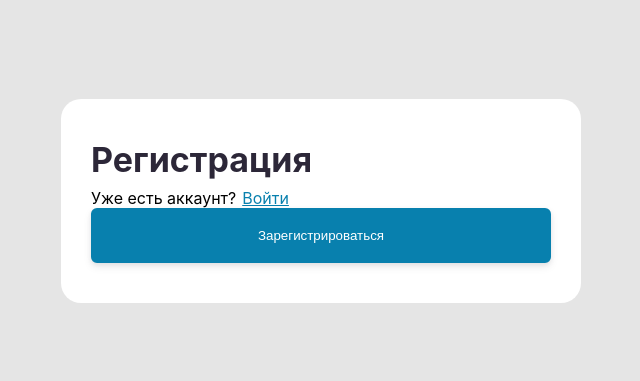
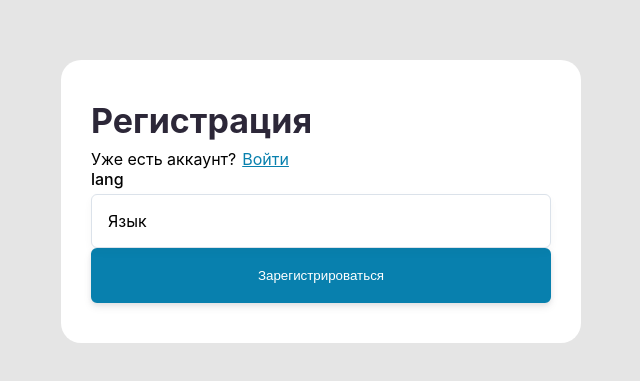
Before and after one commit to ZackFox/test-form, a React (Create React App) app: page / in a window 1280 px wide. Shown: the part 199-580 px from the top of the page, without its empty margins (319-959 px from the left). Built offline with nearby package versions, Linux system fonts and the light colour scheme.

Commit message:
add select

```diff
--- /dev/null
+++ b/src/components/Select/Select.css
@@ -0,0 +1,51 @@
+.select {
+  position: relative;
+}
+
+.select label {
+  display: block;
+  margin-bottom: 5px;
+  font-weight: 500;
+}
+
+.select_input {
+  padding: 16px;
+  cursor: pointer;
+  background: #ffffff;
+  border: 1px solid #dbe2ea;
+  box-sizing: border-box;
+  box-shadow: 0px 4px 8px rgba(44, 39, 56, 0.04);
+  border-radius: 6px;
+}
+
+.select_input:active,
+.select_input--active {
+  border: 2px solid #0880ae;
+}
+
+.select_dropdown {
+  display: none;
+  position: absolute;
+  left: 0px;
+  top: 85px;
+  width: 100%;
+  background: #ffffff;
+  border: 1px solid #dbe2ea;
+  box-sizing: border-box;
+  box-shadow: 0px 4px 8px rgba(44, 39, 56, 0.04),
+    0px 20px 20px rgba(44, 39, 56, 0.04);
+  border-radius: 6px;
+}
+
+.select_dropdown--expanded {
+  display: block;
+  cursor: pointer;
+}
+
+.select_option {
+  padding: 10px;
+}
+
+.select_option:hover {
+  background: #ebf4f8;
+}
--- /dev/null
+++ b/src/components/Select/Select.js
@@ -0,0 +1,45 @@
+import React, { useState } from "react";
+
+import "./Select.css";
+
+function Select({ defaultValue, label, name, items }) {
+  const [selected, setSelected] = useState(defaultValue);
+  const [dropdownState, setDropdownState] = useState(false);
+
+  const dropdownHandler = () => setDropdownState(!dropdownState);
+
+  const selectHandler = (item) => () => {
+    setSelected(item);
+    setDropdownState(false);
+  };
+
+  return (
+    <div className="select">
+      <label>{label}</label>
+      <input type="text" hidden name={name} value={selected} />
+
+      <div
+        className={`select_input ${
+          dropdownState ? "select_input--active" : ""
+        }`}
+        onClick={dropdownHandler}
+      >
+        {selected}
+      </div>
+
+      <div
+        className={`select_dropdown ${
+          dropdownState ? "select_dropdown--expanded" : ""
+        }`}
+      >
+        {items.map((el, i) => (
+          <div className="select_option" key={i} onClick={selectHandler(el)}>
+            {el}
+          </div>
+        ))}
+      </div>
+    </div>
+  );
+}
+
+export default Select;
--- a/src/components/authForm/AuthForm.js
+++ b/src/components/authForm/AuthForm.js
@@ -1,7 +1,10 @@
 import React from "react";
 
+import Select from "../Select/Select";
 import Button from "../Button/Button";
 import "./AuthForm.css";
+
+const items = ["Русский", "Английский", "Китайский", "Испанский"];
 
 function AuthForm() {
   return (
@@ -13,6 +16,8 @@ function AuthForm() {
           <a href="/">Войти</a>
         </div>
 
+        <Select items={items} defaultValue="Язык" label="lang" />
+
         <Button type="submit" className="button--max" disabled={false}>
           Зарегистрироваться
         </Button>
```
